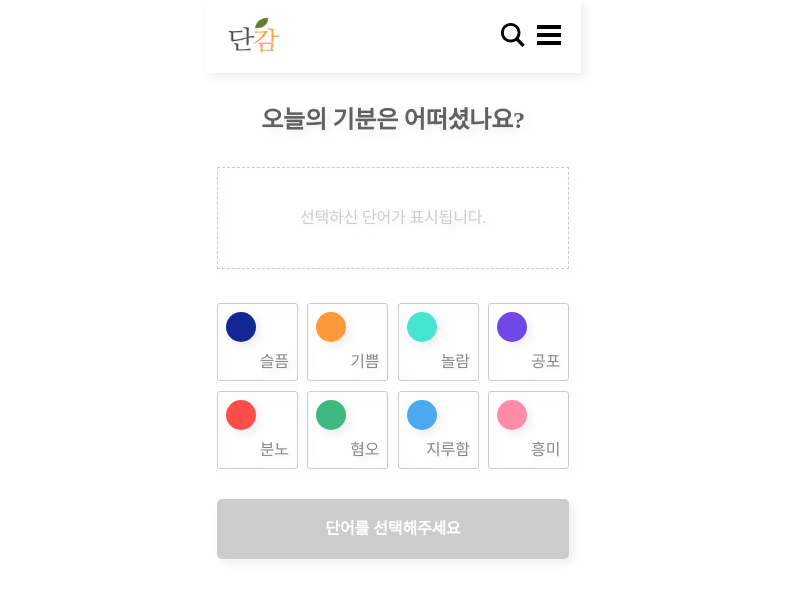
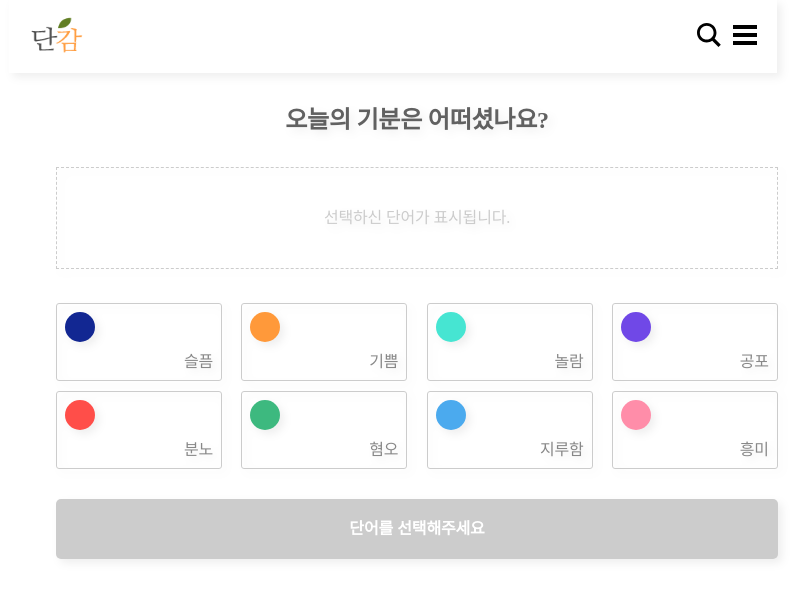
Before and after one commit to woowsnu/dairy, a Next.js app in the folder front/diary/: page /emotions in a window 1280 px wide. Shown: the top 598 px of the page, without its empty margins (247-1057 px from the left). Built offline with nearby package versions, Linux system fonts and the light colour scheme; no server answers.

Commit message:
design : 레이아웃, 버튼 UI css 수정

```diff
--- a/front/diary/components/Layout/Header.js
+++ b/front/diary/components/Layout/Header.js
@@ -1,4 +1,4 @@
-import React, { useState } from "react";
+import React from "react";
 import Image from "next/image";
 import Link from "next/link";
 import styled from "styled-components";
--- a/front/diary/components/Layout/Layout.js
+++ b/front/diary/components/Layout/Layout.js
@@ -1,4 +1,4 @@
-import React, { useState } from "react";
+import React from "react";
 import styled from "styled-components";
 import colors from "../../styles/colors";
 import Header from "./Header";
@@ -8,7 +8,7 @@
   return (
     <Container>
       <Header />
-      <main>{props.children}</main>
+      <Main>{props.children}</Main>
     </Container>
   );
 };
@@ -16,8 +16,14 @@
 export default Layout;
 
 const Container = styled.div`
-  max-width: 375px;
+  max-width: 768px;
+  height: 100vh;
   margin: 0 auto;
   z-index: 0;
   filter: drop-shadow(4px 4px 4px ${colors.gray5});
 `;
+
+const Main = styled.main`
+  width: 100%;
+  padding: 0 24px;
+`
--- a/front/diary/components/UI/Button.js
+++ b/front/diary/components/UI/Button.js
@@ -17,7 +17,6 @@
   color: white;
   font-weight: 600;
   border: 0;
-  border-radius: 5px;
   width: 100%;
   background-color: #ff993a;
   padding: 20px;
```
